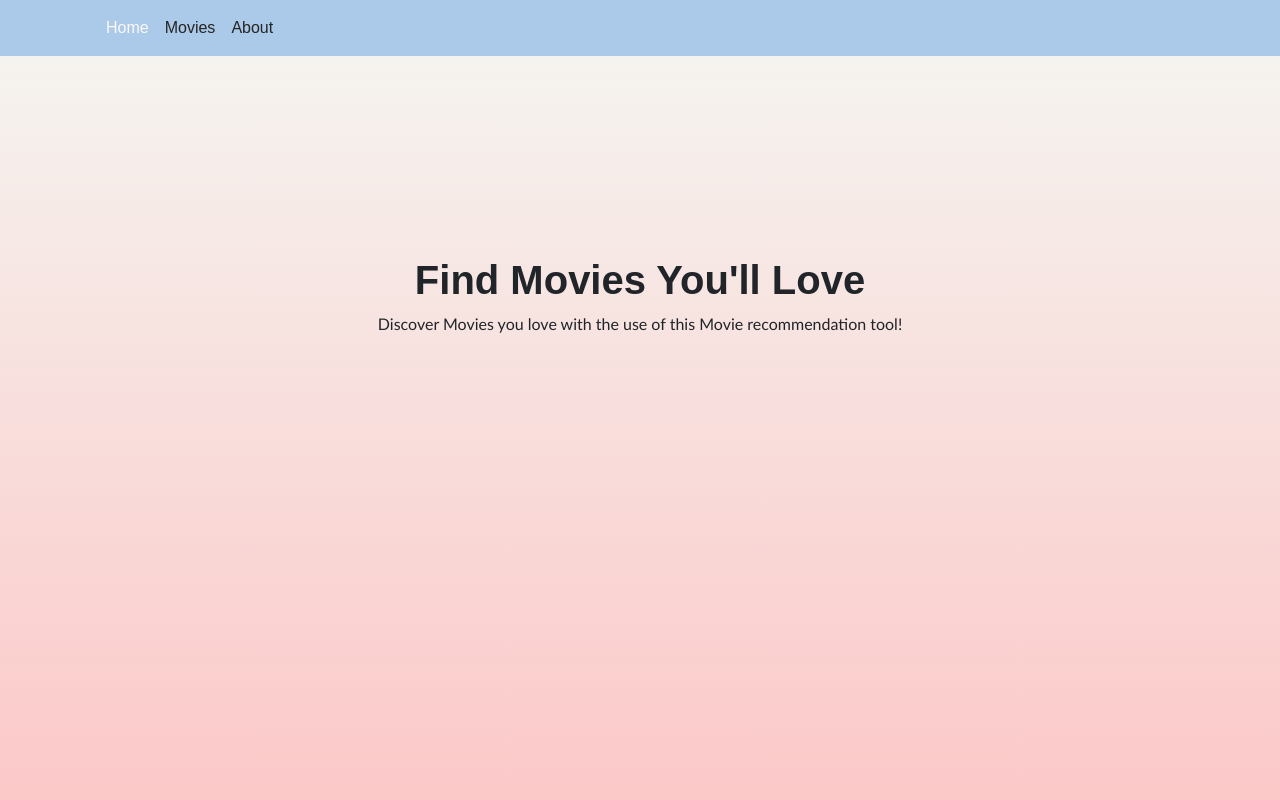
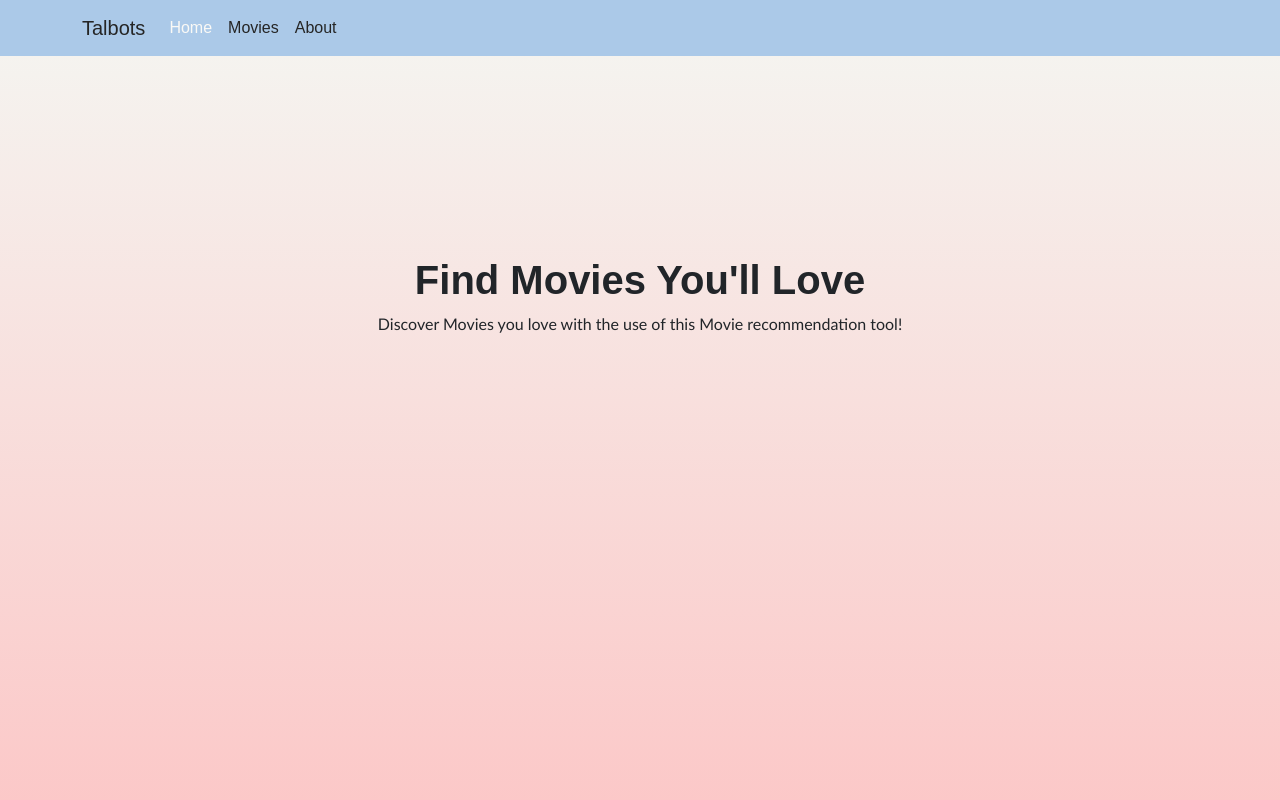
Before and after one commit to talbot648/Movie-Recommender, a React (Vite) app in the folder frontend/: page / in a window 1280 px wide. Shown: the top 800 px of the page. Built offline with nearby package versions, Linux system fonts and the light colour scheme; no server answers.

Commit message:
test merge main

```diff
--- a/frontend/src/components/Navbar.jsx
+++ b/frontend/src/components/Navbar.jsx
@@ -6,7 +6,7 @@ const Navbar = () => {
     <>
       <nav className="navbar navbar-expand-lg">
         <div className="container">
-          <NavLink className="navbar-brand" to="/"></NavLink>
+          <NavLink className="navbar-brand" to="/">Talbots</NavLink>
           <button className="navbar-toggler" type="button" data-toggle="collapse" data-target="#navbarNav" aria-controls="navbarNav" aria-expanded="false" aria-label="Toggle navigation">
             <span className="navbar-toggler-icon"></span>
           </button>
```
